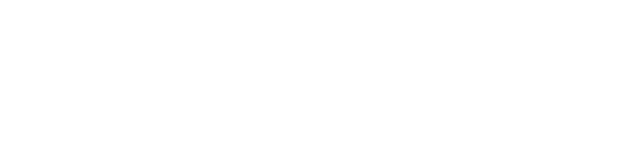
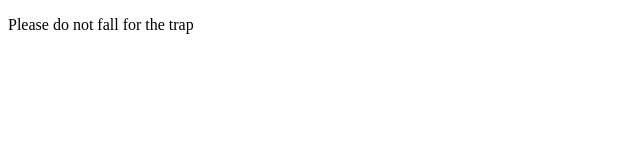
Before and after one commit to IamLeslieClaussen/GsapProject1, a plain HTML site: page index.html in a window 1280 px wide. Shown: the whole page, without its empty margins (0-640 px from the left). Drawn offline with Linux system fonts and the light colour scheme.

Commit message:
gsap test commit

```diff
--- a/index.html
+++ b/index.html
@@ -5,5 +5,9 @@
     <meta name="viewport" content="width=device-width, initial-scale=1.0" />
     <title>Document</title>
   </head>
-  <body></body>
+  <body>
+    <header>
+      <p>Please do not fall for the trap</p>
+    </header>
+  </body>
 </html>
```
